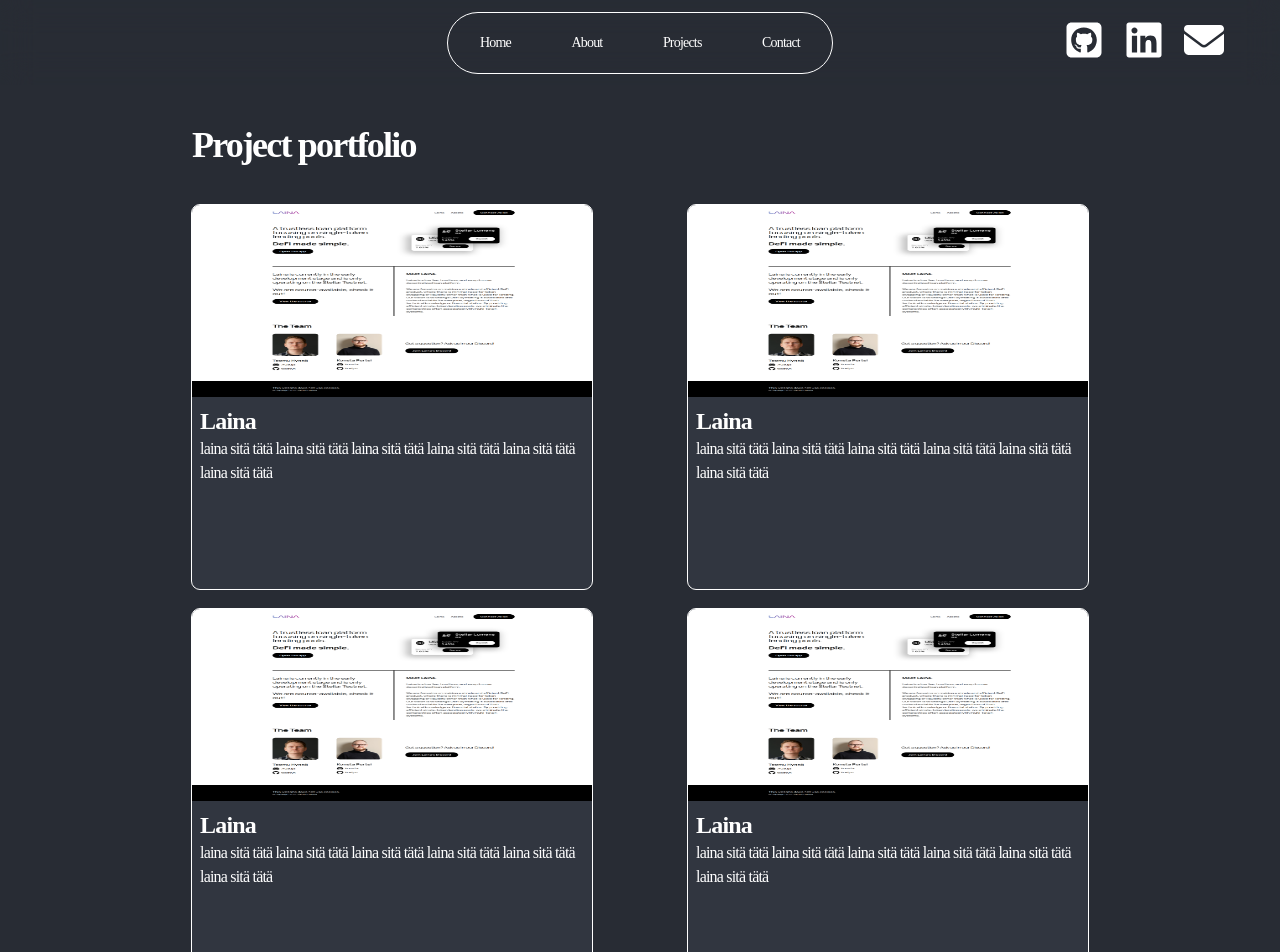
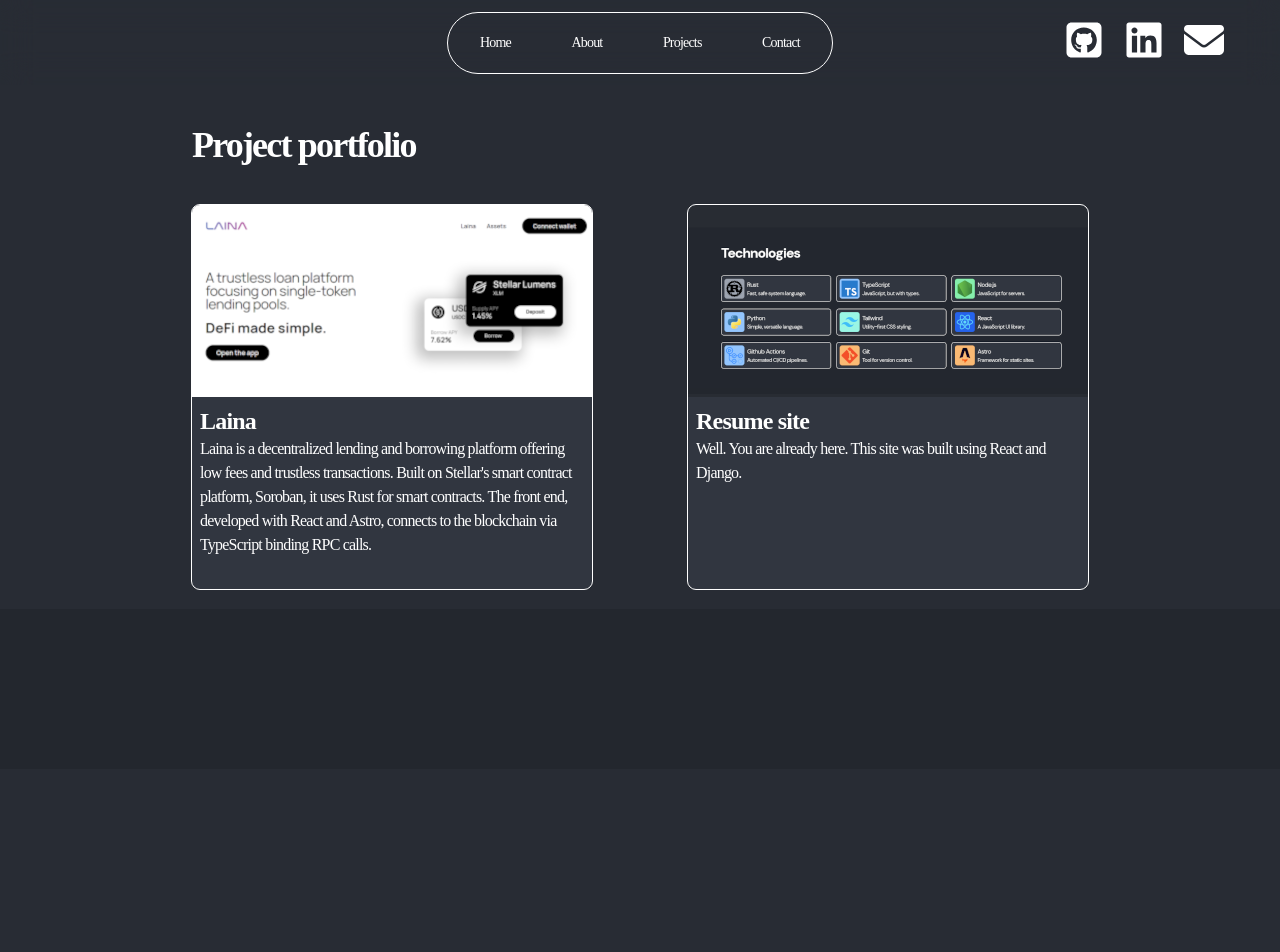
Before and after one commit to Teolhyn/resume-pages, a React (Create React App) app in the folder frontend/: page /projects in a window 1280 px wide. Shown: the top 952 px of the page. After the commit the page ends 800 px from the top, so only its background shows below. Built offline with nearby package versions, Linux system fonts and the light colour scheme.

Commit message:
feat: wip commit

```diff
--- a/frontend/src/pages/Projects.tsx
+++ b/frontend/src/pages/Projects.tsx
@@ -4,41 +4,25 @@ const Projects = () => {
       <h1 className="font-custom text-4xl font-bold tracking-tighter text-white max-w-4xl mx-auto py-10 flex">Project portfolio</h1>
       <div className="font-custom tracking-tighter text-white flex flex-col justify-between items-center">
         <div className="flex justify-between w-[896px] h-96 mb-5">
-          <a href="https://laina-de.fi">
+          <a href="https://laina-de.fi" target="_blank">
             <div className="bg-[#313640] outline outline-white outline-1 h-96 rounded-lg w-[400px] transition-all duration-300 hover:scale-105">
               <img src="laina-de.fi_.png" className="size-48 rounded-t-lg w-[400px]" />
               <div className="p-2">
                 <h1 className="font-bold text-2xl">Laina</h1>
-                <p>laina sitä tätä laina sitä tätä laina sitä tätä laina sitä tätä laina sitä tätä laina sitä tätä</p>
+                <p>
+                  Laina is a decentralized lending and borrowing platform offering low fees and trustless transactions.
+                  Built on Stellar's smart contract platform, Soroban, it uses Rust for smart contracts.
+                  The front end, developed with React and Astro, connects to the blockchain via TypeScript binding RPC calls.
+                </p>
               </div>
             </div>
           </a>
-          <a href="https://laina-de.fi">
+          <a href="/">
             <div className="bg-[#313640] outline outline-white outline-1 h-96 rounded-lg w-[400px] transition-all duration-300 hover:scale-105">
-              <img src="laina-de.fi_.png" className="size-48 rounded-t-lg w-[400px]" />
+              <img src="portfolio.png" className="size-48 rounded-t-lg w-[400px]" />
               <div className="p-2">
-                <h1 className="font-bold text-2xl">Laina</h1>
-                <p>laina sitä tätä laina sitä tätä laina sitä tätä laina sitä tätä laina sitä tätä laina sitä tätä</p>
-              </div>
-            </div>
-          </a>
-        </div>
-        <div className="flex justify-between w-[896px] h-96 mb-10">
-          <a href="https://laina-de.fi">
-            <div className="bg-[#313640] outline outline-white outline-1 h-96 rounded-lg w-[400px] transition-all duration-300 hover:scale-105">
-              <img src="laina-de.fi_.png" className="size-48 rounded-t-lg w-[400px]" />
-              <div className="p-2">
-                <h1 className="font-bold text-2xl">Laina</h1>
-                <p>laina sitä tätä laina sitä tätä laina sitä tätä laina sitä tätä laina sitä tätä laina sitä tätä</p>
-              </div>
-            </div>
-          </a>
-          <a href="https://laina-de.fi">
-            <div className="bg-[#313640] outline outline-white outline-1 h-96 rounded-lg w-[400px] transition-all duration-300 hover:scale-105">
-              <img src="laina-de.fi_.png" className="size-48 rounded-t-lg w-[400px]" />
-              <div className="p-2">
-                <h1 className="font-bold text-2xl">Laina</h1>
-                <p>laina sitä tätä laina sitä tätä laina sitä tätä laina sitä tätä laina sitä tätä laina sitä tätä</p>
+                <h1 className="font-bold text-2xl">Resume site</h1>
+                <p>Well. You are already here. This site was built using React and Django.</p>
               </div>
             </div>
           </a>
```
Also changed, not shown: frontend/public/laina-de.fi_.png, frontend/public/portfolio.png (added).
